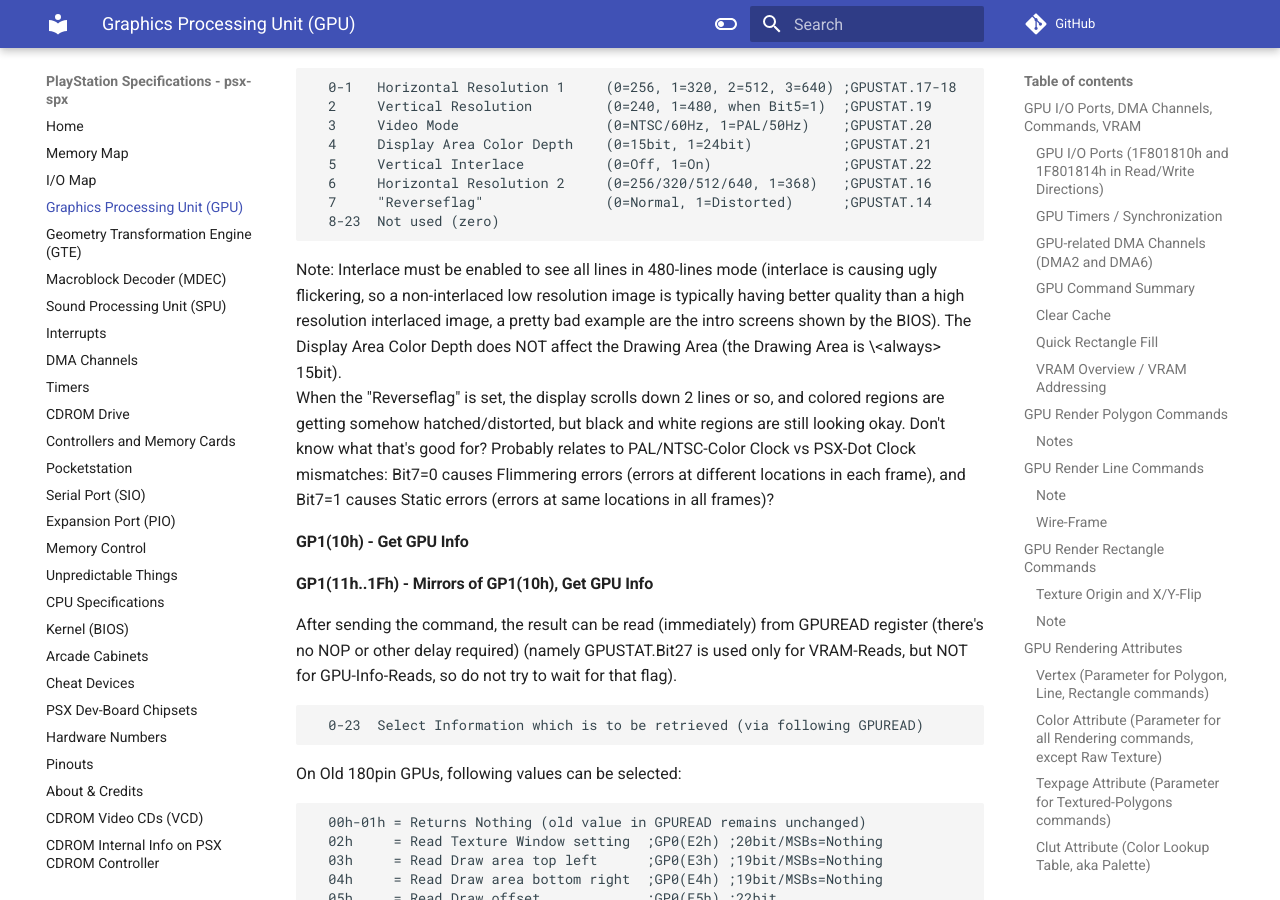
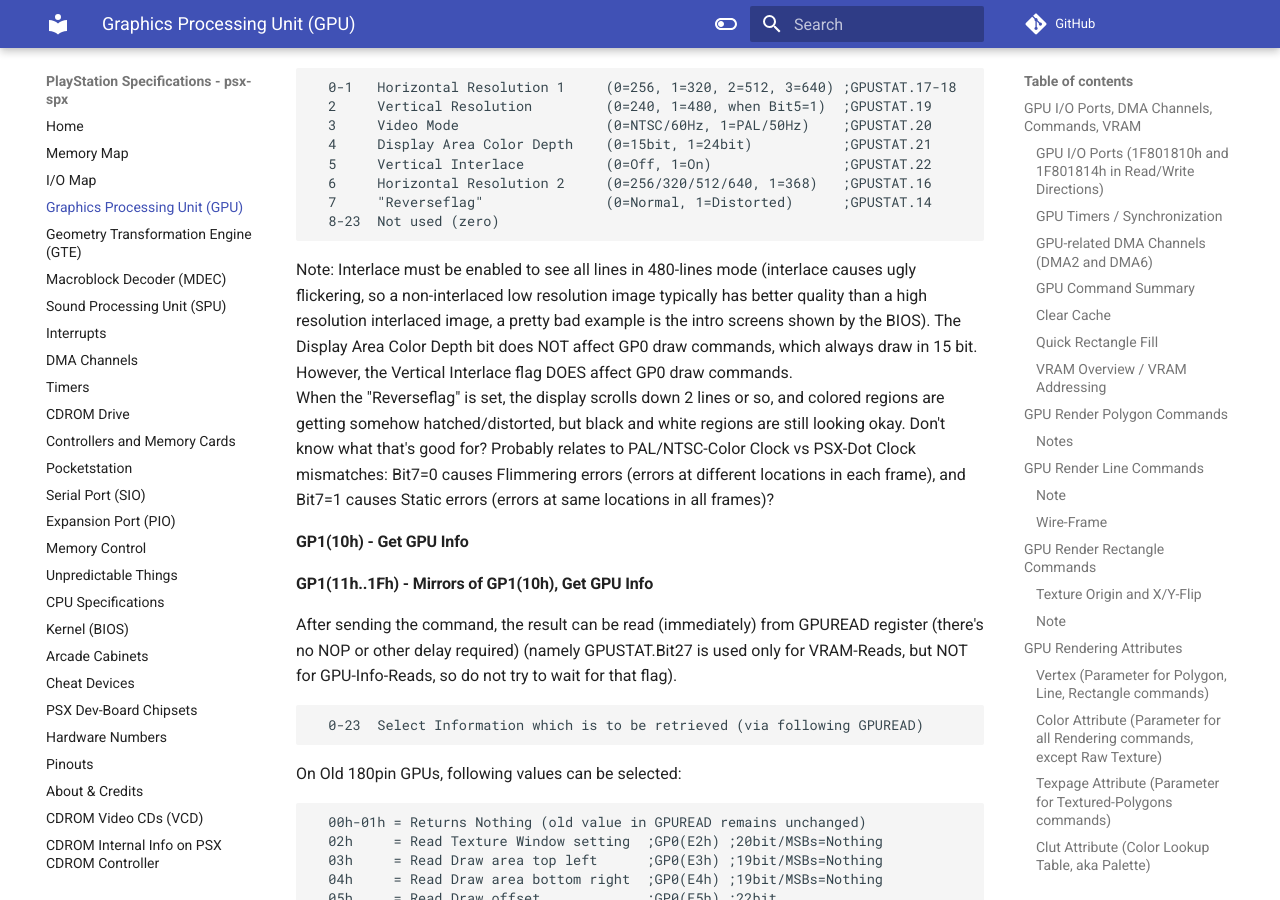
Before and after one commit to psx-spx/psx-spx.github.io, an MkDocs documentation site: the page built from docs/graphicsprocessingunitgpu.md, in a window 1280 px wide and 900 px high, scrolled down 15507 px. Built offline with MkDocs 1.6.1 and Material for MkDocs 9.7.7, drawn with Linux system fonts in a browser that asks for light colours; comment, search, counter and statistics services are not loaded.

Commit message:
GPU: Clarify Display Area Color Depth and Vertical Interlace display modes

````diff
--- a/docs/graphicsprocessingunitgpu.md
+++ b/docs/graphicsprocessingunitgpu.md
@@ -692,11 +692,11 @@ Some games such as Chrono Cross will occasionally adjust these values to create
   8-23  Not used (zero)
 ```
 Note: Interlace must be enabled to see all lines in 480-lines mode (interlace
-is causing ugly flickering, so a non-interlaced low resolution image is
-typically having better quality than a high resolution interlaced image, a
-pretty bad example are the intro screens shown by the BIOS). The Display Area
-Color Depth does NOT affect the Drawing Area (the Drawing Area is
-\<always\> 15bit).<br/>
+causes ugly flickering, so a non-interlaced low resolution image typically has
+better quality than a high resolution interlaced image, a pretty bad example
+is the intro screens shown by the BIOS). The Display Area Color Depth bit does
+NOT affect GP0 draw commands, which always draw in 15 bit. However, the
+Vertical Interlace flag DOES affect GP0 draw commands.<br/>
 When the "Reverseflag" is set, the display scrolls down 2 lines or so, and
 colored regions are getting somehow hatched/distorted, but black and white
 regions are still looking okay. Don't know what that's good for? Probably
````
